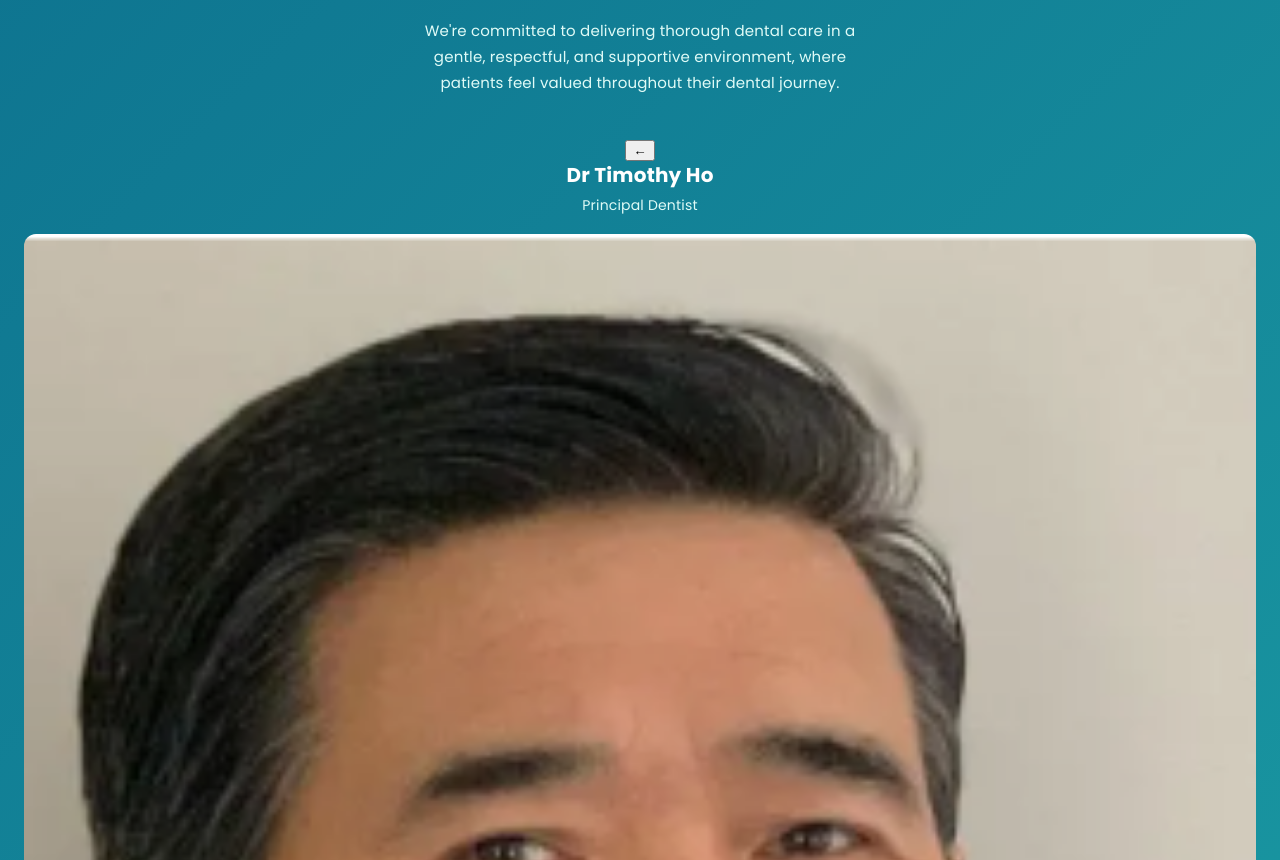
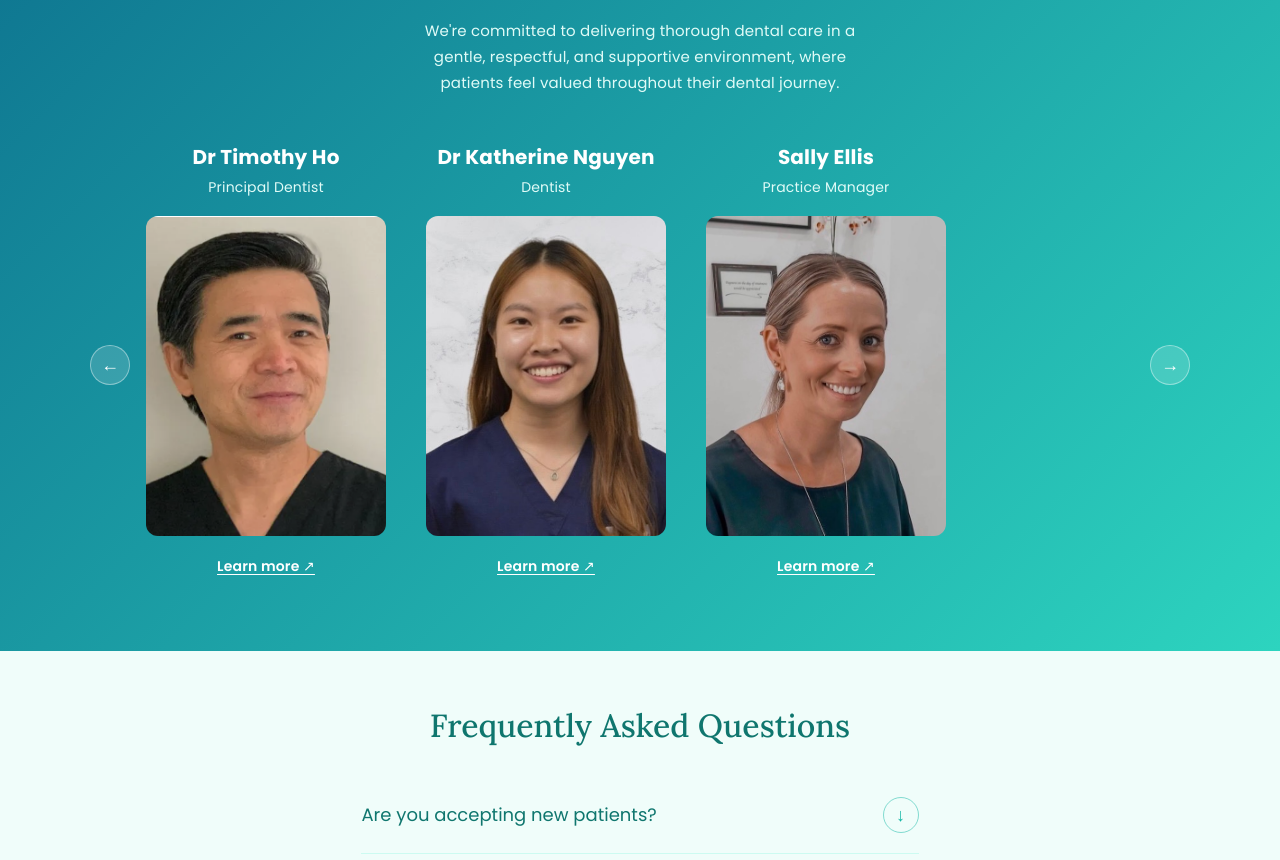
Before and after one commit to katnguyen2301-ops/Deepwater-website, a React (Vite) app: page / in a window 1280 px wide. Shown: the part 1920-2780 px from the top of the page. Built offline with nearby package versions, Linux system fonts and the light colour scheme.

Commit message:
Update index.css

```diff
--- a/src/index.css
+++ b/src/index.css
@@ -1233,16 +1233,43 @@ body {
   font-size: 15px;
 }
 
-.team-grid {
-  display: grid;
-  grid-template-columns: repeat(auto-fit, minmax(220px, 280px));
-  justify-content: space-evenly;
-  gap: 40px;
+.team-carousel-row {
+  display: flex;
+  align-items: center;
+  gap: 12px;
   max-width: 1100px;
   margin: 0 auto;
 }
 
+.team-carousel-arrow {
+  flex-shrink: 0;
+  width: 40px;
+  height: 40px;
+  border-radius: 50%;
+  border: 1px solid rgba(255, 255, 255, 0.4);
+  background: rgba(255, 255, 255, 0.15);
+  color: #fff;
+  font-size: 18px;
+  cursor: pointer;
+}
+
+.team-carousel-arrow:hover {
+  background: rgba(255, 255, 255, 0.3);
+}
+
+.team-carousel-track {
+  flex: 1;
+  display: flex;
+  gap: 40px;
+  overflow-x: auto;
+  scroll-snap-type: x mandatory;
+  scroll-behavior: smooth;
+  padding: 8px 4px 16px;
+}
+
 .team-tile {
+  flex: 0 0 240px;
+  scroll-snap-align: start;
   text-align: center;
 }
 
```
